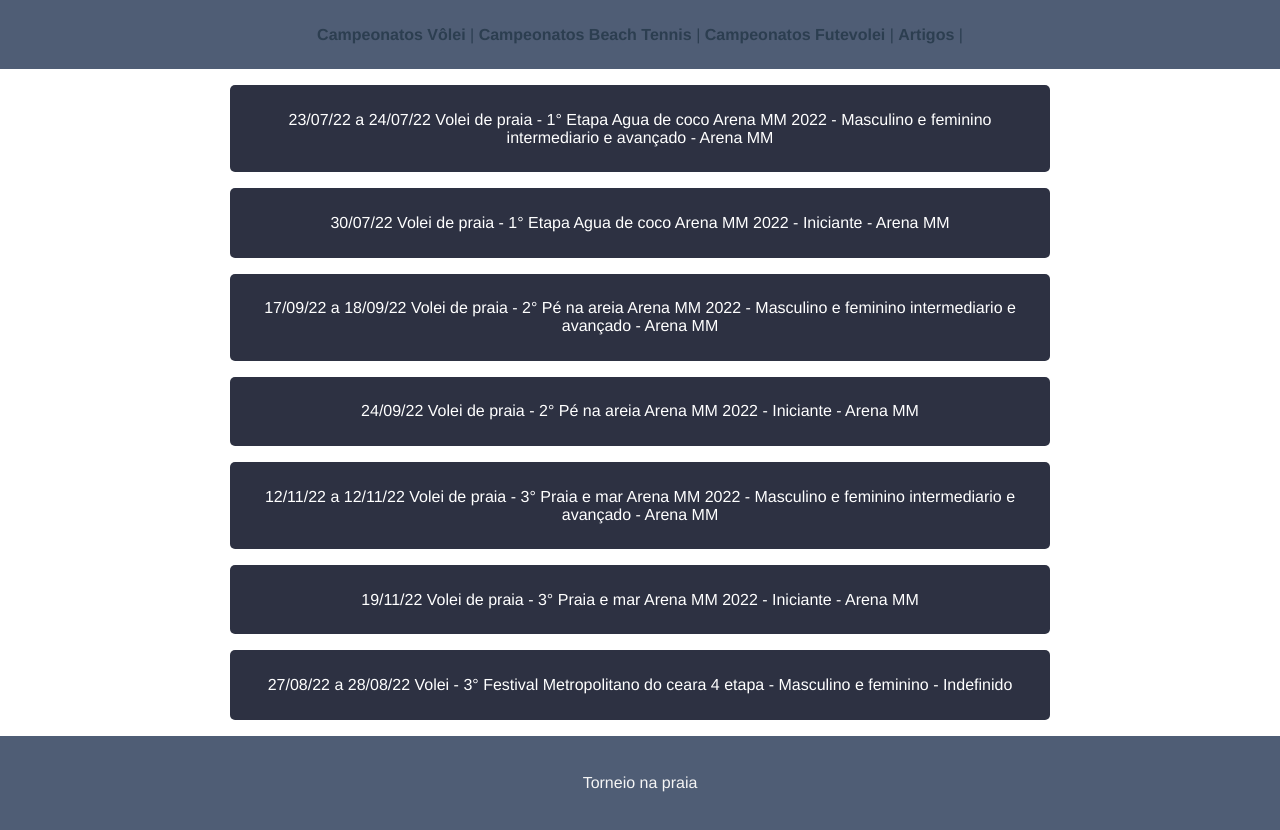
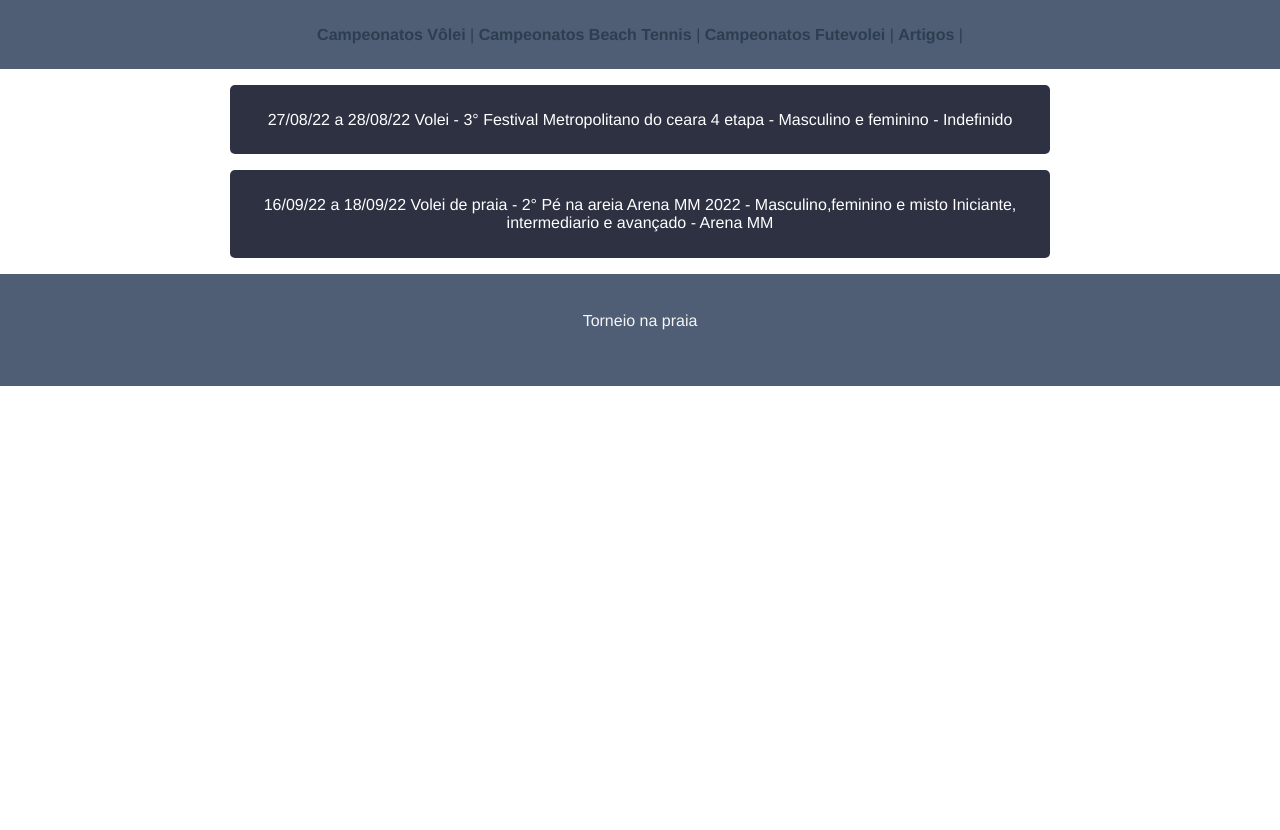
Before and after one commit to renatomacedom/horario_atual, a Vue app: page / in a window 1280 px wide. Shown: the top 830 px of the page. After the commit the page ends 800 px from the top, so only its background shows below. Built offline with nearby package versions, Linux system fonts and the light colour scheme; a web font is replaced by a local one.

Commit message:
Atualização dos campeonatos

```diff
--- a/public/index.html
+++ b/public/index.html
@@ -7,7 +7,8 @@
     <!-- orienta aos buscadores indexar e seguir os links dessa pagina -->
     <meta name="robots" content="index, follow">
     <meta name="keywords" content="Campeonato Cearense de Volei,Cactus sport park,Futevolei do rafinha, Alysson Barreto, Arena Barreto, Seeds, Villa Beach tennis, A12, Arena 12 ceara,Quatro estações, Tennis integrado, Jefersson futevolei, Jogada do bem, Beach tennis Fortaleza, fevece, federação cearense de volei, federação cearense de beach tennis,
-    torneios ceara, torneio volei de praia, volei sub-21">
+    torneios ceara, torneio volei de praia, volei sub-21, fevece">
+    <meta name="description" content="Confira o ranking dos atletas do céara para o vôlei, volei de praia,futevôlei e beach tennis">
     <meta name="description" content="Datas atualizadas dos torneios locais de Beach tennis, Volei e Futevolei em toda região do ceara.Incluindo todas grandes arenas como arena MM, Villa Beach Tennis, Arena 12, Cactus sport club, Seeds, Quatro Estações e muitas outras">
     <meta name="description" content="Encontre os próximos torneios de vôlei e beach tennis que acontecerão perto de você.">
     <meta name="description" content="Todos os torneios que a fevece ( federação cearense de volei) e o FCT (federação cearense de tennis) deveriam divulgar passam por aqui.">
--- a/src/components/Lista_de_campeonato_bt.vue
+++ b/src/components/Lista_de_campeonato_bt.vue
@@ -3,7 +3,7 @@
 <title>Campeonatos de Beach tennis</title>
 <ul v-for="campeonato in info" class="card">
 
-  {{campeonato.data}} {{campeonato.categoria}} {{campeonato.nome_torneio}} {{campeonato.nivel}} {{campeonato.local}} {{campeonato.contato}}</ul>
+  {{campeonato.data}} - {{campeonato.nome_torneio}} - {{campeonato.nivel}} - {{campeonato.local}} - {{campeonato.contato}}</ul>
 
   </div>
 </template>
@@ -15,8 +15,9 @@ export default {
 
   return{
   info:[
-
-      {categoria:'bt',nome_torneio:'7º Etapa Campeonato Cearense de Beach tennis ',data:'4/08/22 a 7/08/22', nivel:'subs 12,14, 40+ 50+,Iniciante,c,b,a,pro,(Masculino,feminino,misto)',local:'Fortaleza Arena Meireles', contato:'85 9.9988-7328'},
+      {categoria:'bt',nome_torneio:'Circuito Santa Praia - 4ª Etapa Vento ',data:'1/09/22 a 04/09/22', nivel:'Iniciante,c,b,a,pro,(Masculino,feminino misto)',local:'Fortaleza Santa Praia', contato:'https://www.circuitosantapraia.com.br/'},
+      {categoria:'bt',nome_torneio:'WBS Brazil Celebration ',data:'09/09 a 11/09/2022', nivel:'Iniciantes',local:'Fortaleza - CE ', contato:'8532531803'},
+      {categoria:'bt',nome_torneio:'8° Etapa campeonato cearense de beach tennis',data:'20/09/2022 a 25/09/2022', nivel:'Iniciante,c,b,a,pro,(Masculino,feminino misto)',local:'Fortaleza A12- CE ', contato:'85 98656 2563'},
 
 
 
@@ -27,6 +28,7 @@ export default {
 ],
 /*historico:[
   {
+  {categoria:'bt',nome_torneio:'7º Etapa Campeonato Cearense de Beach tennis ',data:'4/08/22 a 7/08/22', nivel:'subs 12,14, 40+ 50+,Iniciante,c,b,a,pro,(Masculino,feminino,misto)',local:'Fortaleza Arena Meireles', contato:'85 9.9988-7328'},
   {categoria:'bt',nome_torneio:'5º Etapa Campeonato Cearense de Beach tennis ',data:'24/06/22 a 26/06/22', nivel:'Iniciante(Masculino,feminino,misto)',local:'Fortaleza arena mm', contato:'85 9.99962-7015'},
   {categoria:'bt',nome_torneio:'5º Etapa Campeonato Cearense de Beach tennis ',data:'24/06/22 a 26/06/22', nivel:'subs 12,14, 40+ 50+,Iniciante,c,b,a,pro,(Masculino,feminino,misto)',local:'Fortaleza arena bt 500', contato:'85 9.9988-7328'},
   {categoria:'bt',nome_torneio:'6º Etapa Campeonato Cearense de Beach tennis ',data:'16/07/22 a 18/07/22', nivel:'subs 12,14, 40+ 50+,Iniciante,c,b,a,pro,(Masculino,feminino,misto)',local:'Eusebio Seeds Beach tennis', contato:'85 9.9988-7328'},
--- a/src/components/Lista_de_campeonato_futevolei.vue
+++ b/src/components/Lista_de_campeonato_futevolei.vue
@@ -15,8 +15,6 @@ export default {
   info:[
     {categoria:'Futevolei',nome_torneio:'1° Etapa Agua de coco arena mm 2022 ',data:'02/07/22 ', nivel:'Iniciante e amadador',local:'Fortaleza',contato:"85 9.99962-7015"},
     {categoria:'Futevolei',nome_torneio:'2° Etapa Pé na areia arena mm 2022 ',data:'20/08/22 ', nivel:'Iniciante e amadador',local:'Fortaleza',contato:"85 9.99962-7015"},
-
-    {categoria:'Futevolei',nome_torneio:'2° Etapa FCFV ',data:'29/07/22 a 31/07/22 ', nivel:'Não informado',local:'Fortaleza',contato:"85 9.98827-9077"},
     {categoria:'Futevolei',nome_torneio:'Copa puro açaí',data:'Agosto a definir ', nivel:'Não informado',local:'Fortaleza',contato:"85 9.98827-9077"},
     {categoria:'Futevolei',nome_torneio:'3° Etapa FCFV ',data:'Setembro a definir ', nivel:'Não informado',local:'Fortaleza',contato:"85 9.98827-9077"},
     {categoria:'Futevolei',nome_torneio:'Open barreto',data:'Novembro a definir ', nivel:'Não informado',local:'Fortaleza',contato:"85 9.98827-9077"},
--- a/src/components/Lista_de_campeonato_volei.vue
+++ b/src/components/Lista_de_campeonato_volei.vue
@@ -18,21 +18,13 @@ export default {
 
   return{
   info:[
-    {categoria:'Volei de praia',nome_torneio:'1° Etapa Agua de coco Arena MM 2022 ',data:'23/07/22 a 24/07/22', nivel:'Masculino e feminino intermediario e avançado', local:'Arena MM', contato: "(85)9.999624-7015"},
-    {categoria:'Volei de praia',nome_torneio:'1° Etapa Agua de coco Arena MM 2022 ',data:'30/07/22 ', nivel:'Iniciante', local:'Arena MM', contato: "(85)9.999624-7015"},
-    {categoria:'Volei de praia',nome_torneio:'2° Pé na areia Arena MM 2022 ',data:'17/09/22 a 18/09/22', nivel:'Masculino e feminino intermediario e avançado', local:'Arena MM', contato: "(85)9.999624-7015"},
-    {categoria:'Volei de praia',nome_torneio:'2° Pé na areia Arena MM 2022 ',data:'24/09/22 ', nivel:'Iniciante', local:'Arena MM', contato: "(85)9.999624-7015"},
-    {categoria:'Volei de praia',nome_torneio:'3° Praia e mar Arena MM 2022 ',data:'12/11/22 a 12/11/22', nivel:'Masculino e feminino intermediario e avançado', local:'Arena MM', contato: "(85)9.999624-7015"},
-    {categoria:'Volei de praia',nome_torneio:'3° Praia e mar Arena MM 2022 ',data:'19/11/22 ', nivel:'Iniciante', local:'Arena MM', contato: "(85)9.999624-7015"},
-
-
     {categoria:'Volei',nome_torneio:'3° Festival Metropolitano  do ceara 4 etapa',data:'27/08/22 a 28/08/22', nivel:'Masculino e feminino', local:'Indefinido', contato: "(85)9.9814-9058"},
+    {categoria:'Volei de praia',nome_torneio:'2° Pé na areia Arena MM 2022 ',data:'16/09/22 a 18/09/22', nivel:'Masculino,feminino e misto Iniciante, intermediario e avançado', local:'Arena MM', contato: "(85)9.999624-7015"},
 
 
 ],
 historico:[
   {categoria:'Volei',nome_torneio:'3° Festival Metropolitano  do ceara 2 etapa',data:'21/05/22 a 22/05/22', nivel:'Masculino e feminino', local:'Indefinido', contato: "(85)9.9814-9058"},
-
   {categoria:'Volei',nome_torneio:'3° Festival Metropolitano  do ceara 2 etapa',data:'21/05/22 a 22/05/22', nivel:'Masculino e feminino', local:'Indefinido', contato: "(85)9.9814-9058"},
   {categoria:'Volei',nome_torneio:'3° Festival Metropolitano  do ceara 3 etapa',data:'23/07/22 a 24/07/22', nivel:'Masculino e feminino', local:'Indefinido', contato: "(85)9.9814-9058"},
   {categoria:'Volei',nome_torneio:'3° Festival Metropolitano  do ceara 1 etapa',data:'26/03/22 a 27/03/22', nivel:'Masculino e feminino', local:'Indefinido', contato: "(85)9.9814-9058"},
```
Lines whose indentation alone changed are shown as unchanged.
